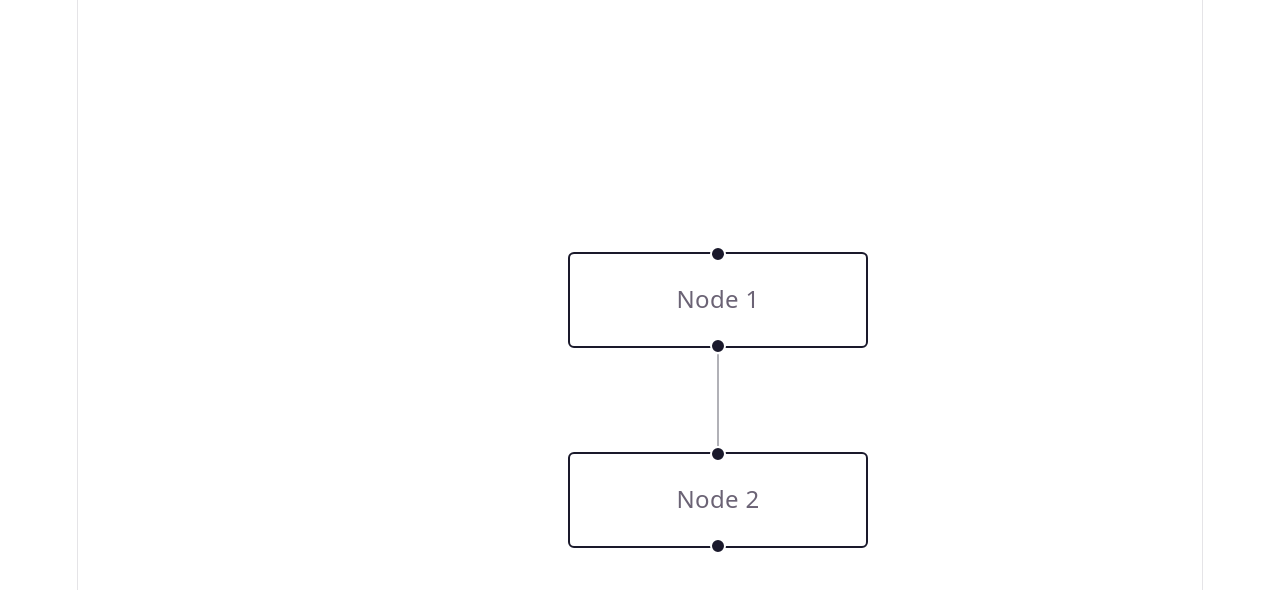
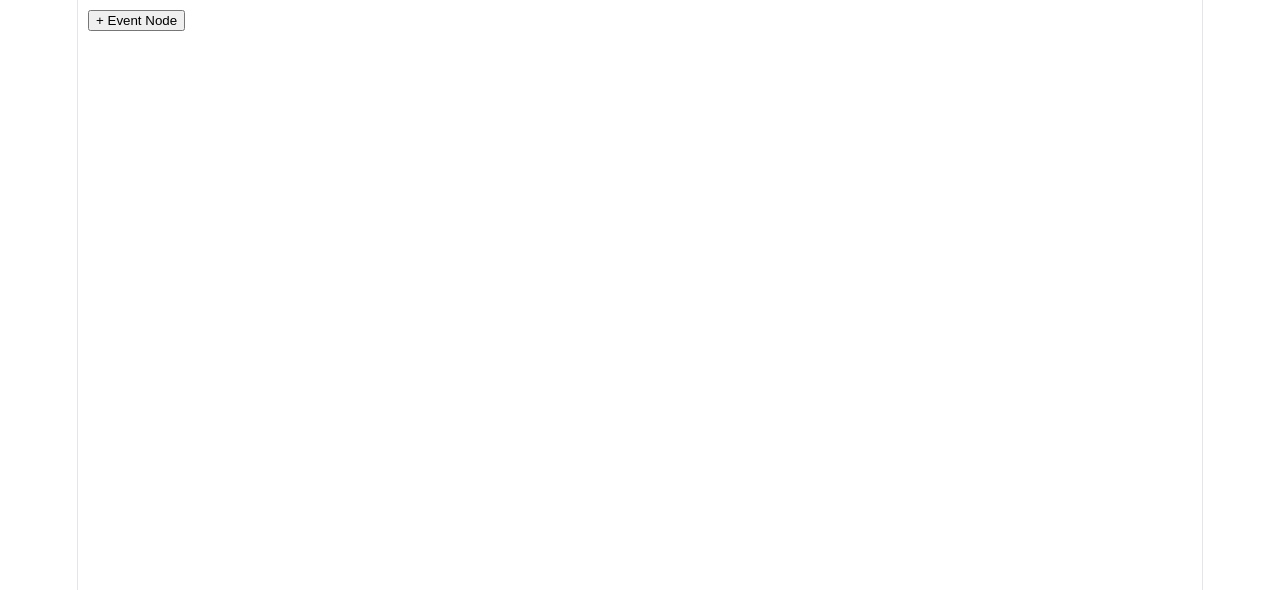
Before and after one commit to prabhguron/ScratchForDiscord-, a React (Vite) app in the folder bloccord/: page / in a window 1280 px wide. Shown: the top 590 px of the page. Built offline with nearby package versions, Linux system fonts and the light colour scheme.

Commit message:
added button to the ui now you click add button and it addds event nodes text is mad large

```diff
--- a/bloccord/src/App.tsx
+++ b/bloccord/src/App.tsx
@@ -1,33 +1,57 @@
 import { useState, useCallback } from 'react';
-import { ReactFlow, applyNodeChanges, applyEdgeChanges, addEdge } from '@xyflow/react';
-import '@xyflow/react/dist/style.css';
- //boilder code for now
-const initialNodes = [
-  { id: 'n1', position: { x: 0, y: 0 }, data: { label: 'Node 1' } },
-  { id: 'n2', position: { x: 0, y: 100 }, data: { label: 'Node 2' } },
-];
-const initialEdges = [{ id: 'n1-n2', source: 'n1', target: 'n2' }];
+import { ReactFlow, ReactFlowProvider, applyNodeChanges, applyEdgeChanges, addEdge } from '@xyflow/react';
+import '@xyflow/react/dist/style.css'
+import { EventNodeComponent } from './Ui/EventNodeComponent'
+
+//nodeTypes tells React Flow which component to use for each node type
+// key must match the 'type' field on the node object
+const nodeTypes = {
+  eventNode: EventNodeComponent
+}
+
+// empty to start nodes are added via buttons
+const initialNodes: never[] = []
+const initialEdges: never[] = []
 
 export default function App() {
   const [nodes, setNodes] = useState(initialNodes);
   const [edges, setEdges] = useState(initialEdges);
 
+  //button when this clicked we addnos
+const addEventNode = () => {
+  const newNode = {
+    id: crypto.randomUUID(),
+    type: 'eventNode',
+    position: { x: 100, y: 100 },
+    data: { keyword: '' }
+  }
+  setNodes((prev) => [...prev, newNode])
+  console.log('nodes after add:', nodes.length)
+}
+
   const onNodesChange = useCallback(
-    (changes) => setNodes((nodesSnapshot) => applyNodeChanges(changes, nodesSnapshot)),
+    (changes) => setNodes((prev) => applyNodeChanges(changes, prev)),
     [],
   );
   const onEdgesChange = useCallback(
-    (changes) => setEdges((edgesSnapshot) => applyEdgeChanges(changes, edgesSnapshot)),
+    (changes) => setEdges((prev) => applyEdgeChanges(changes, prev)),
     [],
   );
   const onConnect = useCallback(
-    (params) => setEdges((edgesSnapshot) => addEdge(params, edgesSnapshot)),
+    (params) => setEdges((prev) => addEdge(params, prev)),
     [],
   );
 
   return (
+    <ReactFlowProvider>
+      {/* toolbar sits above canvas using absolute positioning */}
+      <div style={{ position: 'absolute', zIndex: 10, padding: '10px', display: 'flex', gap: '8px' }}>
+        <button onClick={addEventNode}>+ Event Node</button>
+      </div>
+
       <div style={{ width: '100vw', height: '100vh' }}>
         <ReactFlow
+          nodeTypes={nodeTypes}
           nodes={nodes}
           edges={edges}
           onNodesChange={onNodesChange}
@@ -36,5 +60,6 @@ export default function App() {
           fitView
         />
       </div>
-  );
+    </ReactFlowProvider>
+  )
 }
--- /dev/null
+++ b/bloccord/src/Ui/EventNodeComponent.tsx
@@ -0,0 +1,30 @@
+import { Handle, Position, useReactFlow, type NodeProps } from '@xyflow/react'
+import { useState } from 'react'
+
+//from what i understand type=source outpint type=target input
+export function EventNodeComponent({ data, id }: NodeProps) {
+
+const [keyword, setKeyword] = useState('')
+const { updateNodeData } = useReactFlow()
+
+
+
+    return (
+
+    <div>
+
+            <p>Data Event Please type your keyword command</p>
+            <input
+                value={keyword}
+                onChange={(e) => {
+                setKeyword(e.target.value)
+                updateNodeData(id, { keyword: e.target.value })
+                }}
+                placeholder="Type command e.g. /baby"
+                />
+
+
+      <Handle type="source" position={Position.Bottom} />
+    </div>
+  )
+}
```
Also changed, not shown: bloccord/src/nodeClassOOPS/ActionNode.ts (+24 -0 lines), bloccord/src/nodeClassOOPS/EventNode.ts (+26 -0 lines). Lines whose indentation alone changed are shown as unchanged.
